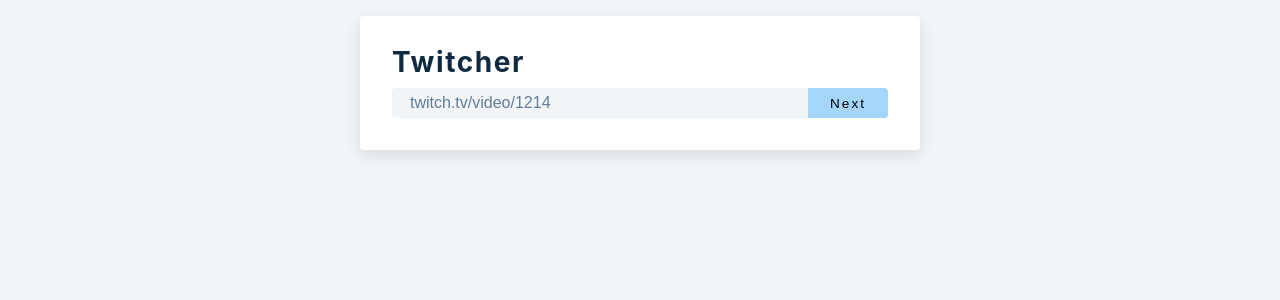
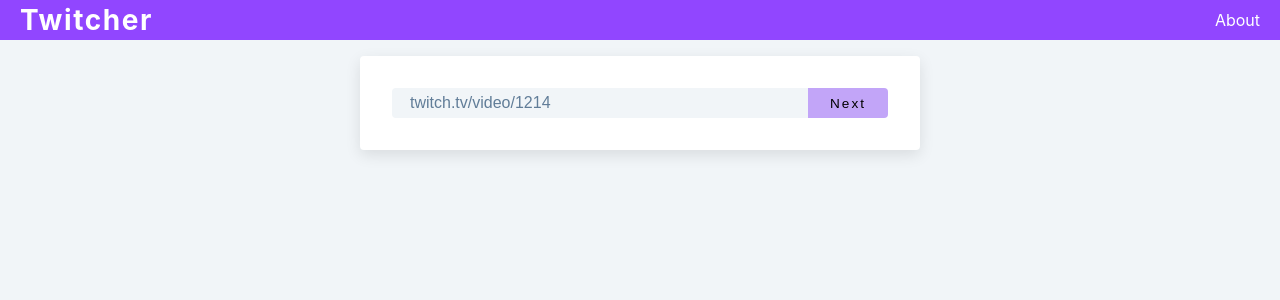
Before and after one commit to vgarmes/twitch-playlists, a React (Create React App) app: page / in a window 1280 px wide. Shown: the top 300 px of the page. Built offline with nearby package versions, Linux system fonts and the light colour scheme.

Commit message:
alerts positioned on top

```diff
--- a/src/App.js
+++ b/src/App.js
@@ -1,13 +1,11 @@
-import React, { useState, useEffect } from "react";
+import React, { useState } from "react";
 import List from "./List";
 import Alert from "./Alert";
 import Video from "./Video";
-const smallVideo = { width: 99, height: 54 };
-const largeVideo = { width: 495, height: 270 };
 
 function App() {
   const [videoURL, setVideoURL] = useState("");
-  const [video, setVideo] = useState({ id: "", title: "" });
+  const [video, setVideo] = useState({ id: "", title: "", timestamp: 0 });
   const [playlist, setPlaylist] = useState([]);
   const [isEditing, setIsEditing] = useState(false);
   const [editID, setEditID] = useState(null);
@@ -32,10 +30,9 @@
       setIsEditing(false);
     } else {
       showAlert(true, "success", "video added to the playlist");
-      const newItem = { id: video.id, title: video.title };
-      setPlaylist([...playlist, newItem]);
+      setPlaylist([...playlist, video]);
     }
-    setVideo({ id: "", title: "" });
+    setVideo({ id: "", title: "", timestamp: 0 });
     setVideoURL("");
     setShowForm(true);
   };
@@ -58,8 +55,8 @@
     setAlert({ show, type, msg });
   };
 
-  const playVideo = (videoID) => {
-    setPlayingVideo(videoID);
+  const playVideo = (videoObj) => {
+    setPlayingVideo(videoObj);
     setIsPlaying(true);
   };
 
@@ -82,14 +79,19 @@
   };
 
   return (
-    <section className="section-center">
-      <h3>Twitcher</h3>
-      {isPlaying && <Video videoID={playingVideo} />}
-      <form className="playlist-form" onSubmit={handleSubmit}>
+    <>
+      <nav className="nav__container">
+        <h3 className="nav__logo">Twitcher</h3>
+        <p className="nav__item">
+          <a href="https://github.com/vgarmes/twitcher">About</a>
+        </p>
+      </nav>
       {alert.show && (
         <Alert {...alert} removeAlert={showAlert} playlist={playlist} />
       )}
-
+      {isPlaying && <Video {...playingVideo} />}
+      <section className="section-center">
+        <form className="playlist-form" onSubmit={handleSubmit}>
           {showForm && (
             <div className="form-control">
               <input
@@ -137,6 +139,7 @@
           </div>
         )}
       </section>
+    </>
   );
 }
 
--- a/src/List.js
+++ b/src/List.js
@@ -8,9 +8,8 @@
         const { id, title } = item;
         return (
           <article key={id} className="playlist-item">
-            <div className="info-container" onClick={() => playVideo(id)}>
+            <div className="info-container" onClick={() => playVideo(item)}>
               <p className="title">{title}</p>
-              <p className="title">0:00:00</p>
             </div>
             <div className="btn-container">
               <button
--- a/src/Video.js
+++ b/src/Video.js
@@ -1,6 +1,15 @@
 import React, { useState, useEffect } from "react";
 
-function Video({ videoID }) {
+function Video({ id, timestamp }) {
+  const windowWidth = window.innerWidth;
+  const maxWidth = 560;
+  const options = {
+    width: windowWidth <= maxWidth ? Math.floor(0.95 * windowWidth) : 560,
+    height:
+      windowWidth <= maxWidth ? Math.floor((0.95 * windowWidth * 9) / 16) : 315,
+    video: id,
+  };
+
   useEffect(() => {
     const script = document.createElement("script");
     script.src = "https://player.twitch.tv/js/embed/v1.js";
@@ -14,17 +23,14 @@
     };
   }, []);
 
-  const options = {
-    width: 500,
-    height: 300,
-    video: videoID,
+  const scriptLoaded = () => {
+    const player = new window.Twitch.Player("video-container", options);
+    player.addEventListener(window.Twitch.Player.PAUSE, function () {
+      console.log("paused");
+    });
   };
 
-  const scriptLoaded = () => {
-    const player = new window.Twitch.Player("video-player", options);
-  };
-
-  return <div id="video-player"></div>;
+  return <div id="video-container"></div>;
 }
 
 export default Video;
--- a/src/index.css
+++ b/src/index.css
@@ -6,18 +6,18 @@
 
 :root {
   /* dark shades of primary color*/
-  --clr-primary-1: hsl(205, 86%, 17%);
-  --clr-primary-2: hsl(205, 77%, 27%);
-  --clr-primary-3: hsl(205, 72%, 37%);
-  --clr-primary-4: hsl(205, 63%, 48%);
+  --clr-primary-1: hsl(261, 86%, 17%);
+  --clr-primary-2: hsl(261, 77%, 27%);
+  --clr-primary-3: hsl(261, 72%, 37%);
+  --clr-primary-4: hsl(261, 63%, 48%);
   /* primary/main color */
-  --clr-primary-5: hsl(205, 78%, 60%);
+  --clr-primary-5: #9146ff;
   /* lighter shades of primary color */
-  --clr-primary-6: hsl(205, 89%, 70%);
-  --clr-primary-7: hsl(205, 90%, 76%);
-  --clr-primary-8: hsl(205, 86%, 81%);
-  --clr-primary-9: hsl(205, 90%, 88%);
-  --clr-primary-10: hsl(205, 100%, 96%);
+  --clr-primary-6: hsl(261, 89%, 70%);
+  --clr-primary-7: hsl(261, 90%, 76%);
+  --clr-primary-8: hsl(261, 86%, 81%);
+  --clr-primary-9: hsl(261, 90%, 88%);
+  --clr-primary-10: hsl(261, 100%, 96%);
   /* darkest grey - used for headings */
   --clr-grey-1: hsl(209, 61%, 16%);
   --clr-grey-2: hsl(211, 39%, 23%);
@@ -137,6 +137,31 @@
   color: var(--clr-white);
   background: var(--clr-black);
 }
+
+/* Nav bar*/
+.nav__container {
+  background: var(--clr-primary-5);
+
+  color: var(--clr-white);
+  height: 40px;
+  display: flex;
+  justify-content: space-between;
+  align-items: center;
+}
+
+.nav__logo {
+  margin: 0;
+  padding-left: 20px;
+}
+
+.nav__item {
+  margin: 0;
+  padding-right: 20px;
+}
+
+.nav__item a {
+  color: var(--clr-white);
+}
 /* section */
 .section {
   padding: 5rem 0;
@@ -161,7 +186,7 @@
 
 /*
 ===============
-Grocery List
+Playlist
 ===============
 */
 .section-center {
@@ -175,8 +200,11 @@
   box-shadow: var(--dark-shadow);
 }
 .alert {
-  margin-bottom: 1rem;
-  height: 1.25rem;
+  position: absolute;
+  top: 50px;
+  left: 20px;
+  right: 20px;
+  padding: 0.5rem;
   display: grid;
   align-items: center;
   text-align: center;
@@ -202,6 +230,12 @@
   display: flex;
   justify-content: center;
 }
+#video-container {
+  display: flex;
+  justify-content: center;
+  margin-top: 1rem;
+}
+
 .playlist {
   padding: 0.25rem;
   padding-left: 1rem;
@@ -250,7 +284,6 @@
   transition: var(--transition);
   padding: 0.25rem 1rem;
   border-radius: var(--radius);
-  text-transform: capitalize;
 }
 .playlist-item:hover {
   color: var(--clr-grey-5);
```
Lines whose indentation alone changed are shown as unchanged.
